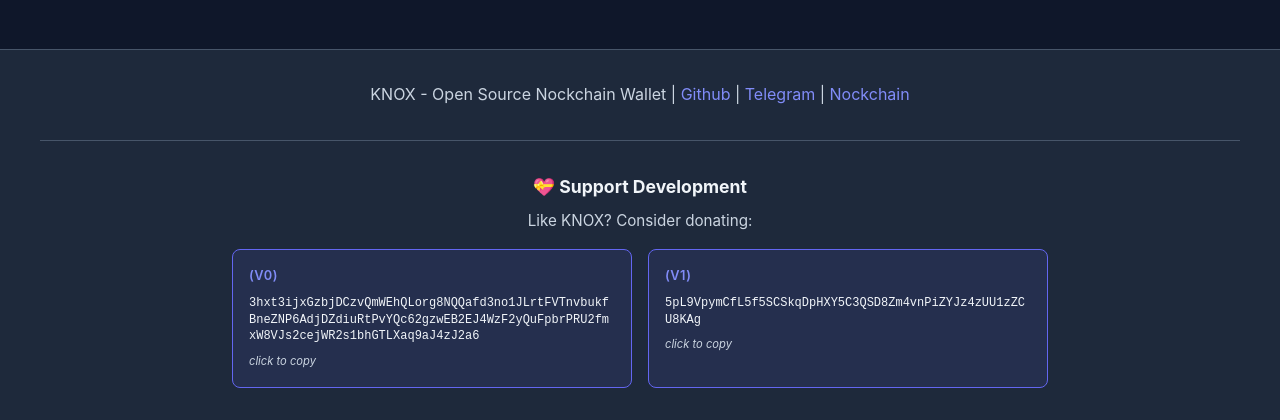
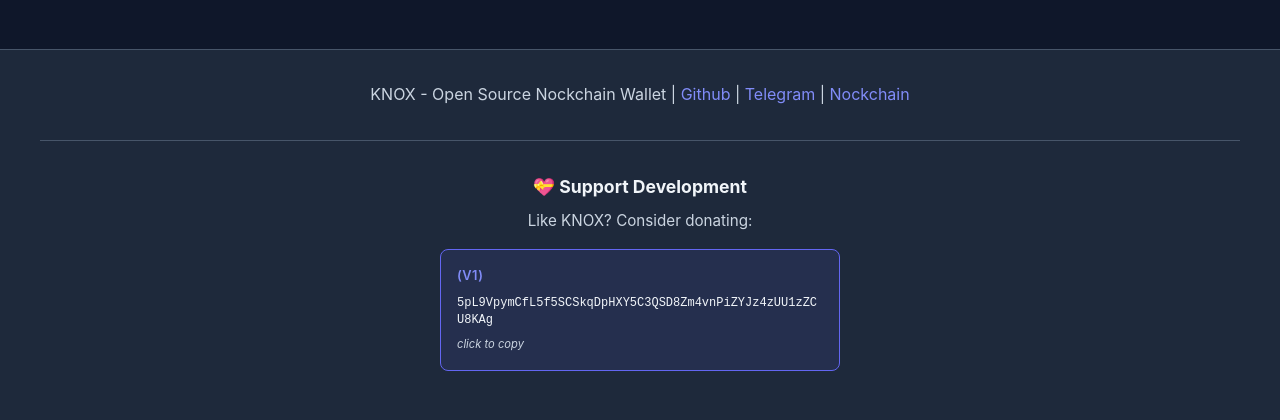
Before and after one commit to bullishonyou/knox-wallet-nock, a Flask app: page /manage-wallets in a window 1280 px wide. Shown: the part 424-844 px from the top of the page. After the commit the page ends 795 px from the top, so only its background shows below. Run offline with Flask 3, Linux system fonts and the light colour scheme.

Commit message:
UI tweaks: Update button emoji and donation addresses
- Change 'Set Active' button emoji from ⭕ to ⚫️ for consistency
- Remove v0 donation address (keep only v1)

```diff
--- a/templates/base.html
+++ b/templates/base.html
@@ -44,11 +44,6 @@
                 <p>Like KNOX? Consider donating:</p>
                 <div class="donation-addresses">
                     <div class="donation-box" onclick="copyToClipboard(this)">
-                        <span class="donation-label">(v0)</span>
-                        <span class="donation-address">3hxt3ijxGzbjDCzvQmWEhQLorg8NQQafd3no1JLrtFVTnvbukfBneZNP6AdjDZdiuRtPvYQc62gzwEB2EJ4WzF2yQuFpbrPRU2fmxW8VJs2cejWR2s1bhGTLXaq9aJ4zJ2a6</span>
-                        <span class="copy-hint">click to copy</span>
-                    </div>
-                    <div class="donation-box" onclick="copyToClipboard(this)">
                         <span class="donation-label">(v1)</span>
                         <span class="donation-address">5pL9VpymCfL5f5SCSkqDpHXY5C3QSD8Zm4vnPiZYJz4zUU1zZCU8KAg</span>
                         <span class="copy-hint">click to copy</span>
--- a/templates/manage_wallets.html
+++ b/templates/manage_wallets.html
@@ -66,7 +66,7 @@
                     } else {
                         actionHtml = `
                             <button class="btn btn-sm btn-secondary" onclick="setActiveWallet(event, '${wallet.address}', '${wallet.version}')" title="Set as active wallet">
-                                ⭕ Set Active
+                                ⚫️ Set Active
                             </button>
                         `;
                     }
```
